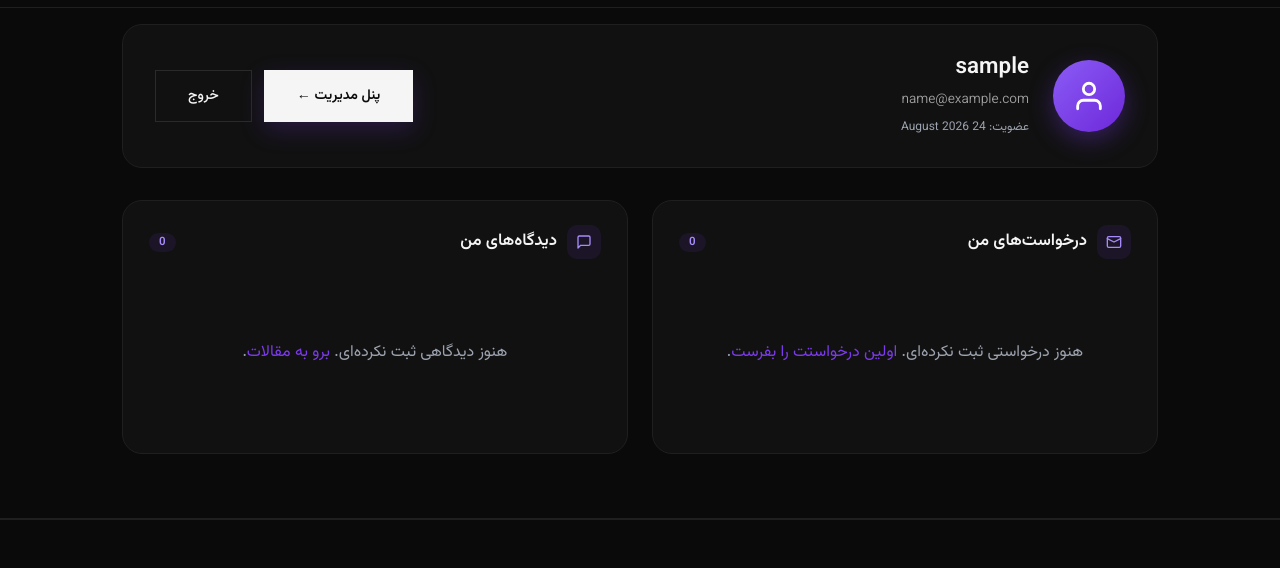
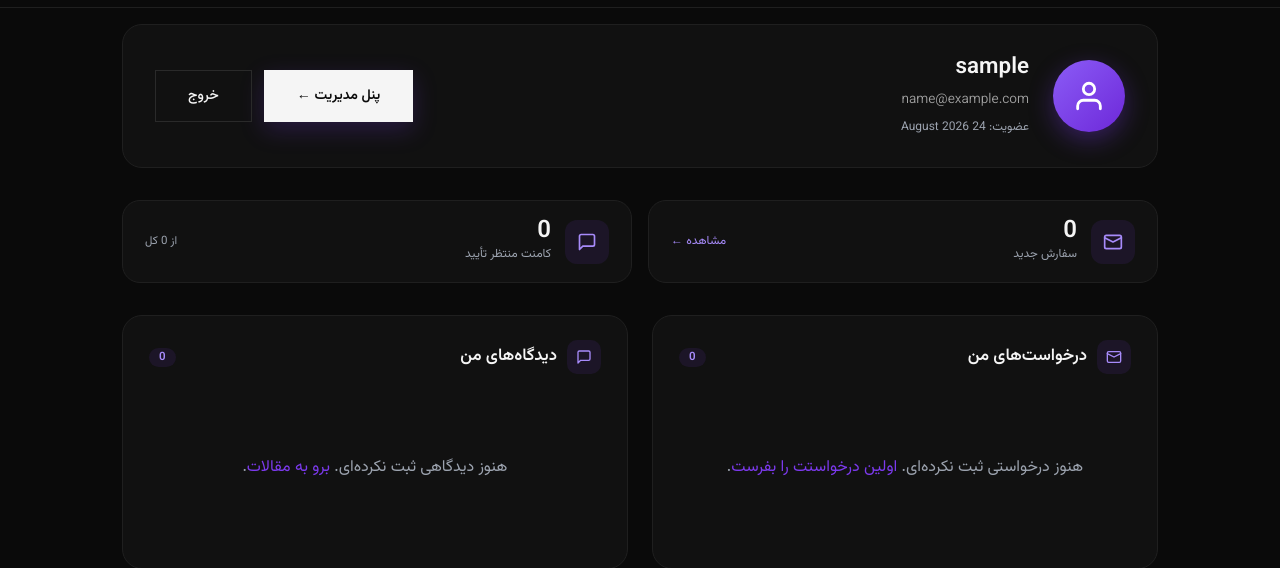
Before and after one commit to amirrezahajiabadi/Nexiify, a Django app: page /accounts/profile/ in a window 1280 px wide. Shown: the part 450-1018 px from the top of the page. Run offline with Django 5.2, Linux system fonts and the light colour scheme; the visitor is signed in with stand-in values (Sample User, id 1); data that the repository does not hold is empty.

Commit message:
Show panel summary stats on admin profile page
Staff users now see a compact panel overview on their profile: new
contact requests (linked to the messages list) and comments pending
approval, computed only for staff. Adds a dedicated test.

```diff
--- a/Nexify/apps/accounts/views.py
+++ b/Nexify/apps/accounts/views.py
@@ -66,11 +66,21 @@ def logout_view(request):
 
 @login_required
 def profile(request):
-    """پروفایل کاربر: درخواست‌های ارسالی + دیدگاه‌هایش + (برای staff) لینک پنل مدیریت."""
+    """پروفایل کاربر: درخواست‌های ارسالی + دیدگاه‌هایش + (برای staff) لینک پنل مدیریت + آمار پنل."""
     messages_qs = request.user.contact_messages.order_by("-created_at")
     comments = request.user.blog_comments.select_related("post").order_by("-created_at")
-    return render(
-        request,
-        "accounts/profile.html",
-        {"user_messages": messages_qs, "user_comments": comments},
-    )
+
+    ctx = {"user_messages": messages_qs, "user_comments": comments}
+
+    # آمار خلاصه‌ی پنل — فقط برای staff (کامنت‌های مخفی = منتظر تأیید)
+    if request.user.is_staff:
+        from apps.blog.models import Comment
+        from apps.contact.models import ContactMessage
+
+        ctx["panel_stats"] = {
+            "new_messages": ContactMessage.objects.filter(status="new").count(),
+            "pending_comments": Comment.objects.filter(is_visible=False).count(),
+            "total_comments": Comment.objects.count(),
+        }
+
+    return render(request, "accounts/profile.html", ctx)
--- a/Nexify/static/css/auth.css
+++ b/Nexify/static/css/auth.css
@@ -265,6 +265,33 @@
 .profile-email { font-size: 0.85rem; color: var(--text-secondary); font-weight: 300; }
 .profile-joined { font-size: 0.75rem; color: var(--text-muted); margin-top: 2px; }
 .profile-actions { display: flex; gap: 12px; align-items: center; }
+/* خلاصه‌ی پنل مدیریت — فقط staff */
+.profile-panel-stats {
+    display: grid; grid-template-columns: 1fr 1fr; gap: 16px;
+    margin-bottom: 32px;
+}
+.profile-panel-stat {
+    display: flex; align-items: center; gap: 14px;
+    padding: 18px 22px;
+    background: var(--surface); border: 1px solid var(--border); border-radius: 18px;
+    transition: border-color 0.3s, transform 0.3s;
+}
+.profile-panel-stat:hover { border-color: rgba(124, 58, 237, 0.35); transform: translateY(-2px); }
+.profile-panel-stat-icon {
+    flex-shrink: 0; display: grid; place-items: center;
+    width: 44px; height: 44px; border-radius: 12px;
+    color: var(--accent-light); background: rgba(124, 58, 237, 0.1);
+}
+.profile-panel-stat-icon .icon-svg { width: 20px; height: 20px; }
+.profile-panel-stat-body { display: flex; flex-direction: column; gap: 2px; }
+.profile-panel-stat-value { font-size: 1.5rem; font-weight: 600; line-height: 1; }
+.profile-panel-stat-label { font-size: 0.75rem; color: var(--text-muted); }
+.profile-panel-stat-link {
+    margin-inline-start: auto; font-size: 0.75rem; color: var(--accent-light); text-decoration: none;
+    white-space: nowrap;
+}
+.profile-panel-stat-sub { margin-inline-start: auto; font-size: 0.72rem; color: var(--text-muted); white-space: nowrap; }
+@media (max-width: 640px) { .profile-panel-stats { grid-template-columns: 1fr; } }
 .profile-grid { display: grid; grid-template-columns: 1fr 1fr; gap: 24px; }
 .profile-panel {
     background: var(--surface); border: 1px solid var(--border); border-radius: 20px;
--- a/Nexify/templates/accounts/profile.html
+++ b/Nexify/templates/accounts/profile.html
@@ -29,6 +29,28 @@
             <form method="post" action="{% url 'accounts:logout' %}" class="nav-logout-form">{% csrf_token %}<button type="submit" class="btn btn-outline">خروج</button></form>
         </div>
     </div>
+
+    {% if panel_stats %}
+    <!-- خلاصه‌ی پنل مدیریت — فقط staff -->
+    <div class="profile-panel-stats reveal reveal-delay-1">
+        <div class="profile-panel-stat">
+            <span class="profile-panel-stat-icon">{{ "✉"|icon_svg }}</span>
+            <div class="profile-panel-stat-body">
+                <span class="profile-panel-stat-value">{{ panel_stats.new_messages }}</span>
+                <span class="profile-panel-stat-label">سفارش جدید</span>
+            </div>
+            <a href="{% url 'panel:message_list' %}" class="profile-panel-stat-link">مشاهده ←</a>
+        </div>
+        <div class="profile-panel-stat">
+            <span class="profile-panel-stat-icon">{{ "💬"|icon_svg }}</span>
+            <div class="profile-panel-stat-body">
+                <span class="profile-panel-stat-value">{{ panel_stats.pending_comments }}</span>
+                <span class="profile-panel-stat-label">کامنت منتظر تأیید</span>
+            </div>
+            <span class="profile-panel-stat-sub">از {{ panel_stats.total_comments }} کل</span>
+        </div>
+    </div>
+    {% endif %}
 
     <div class="profile-grid">
         <!-- درخواست‌ها -->
```
Also changed, not shown: Nexify/AI-CONTEXT.md (+4 -4 lines), Nexify/apps/accounts/tests.py (+47 -0 lines).
